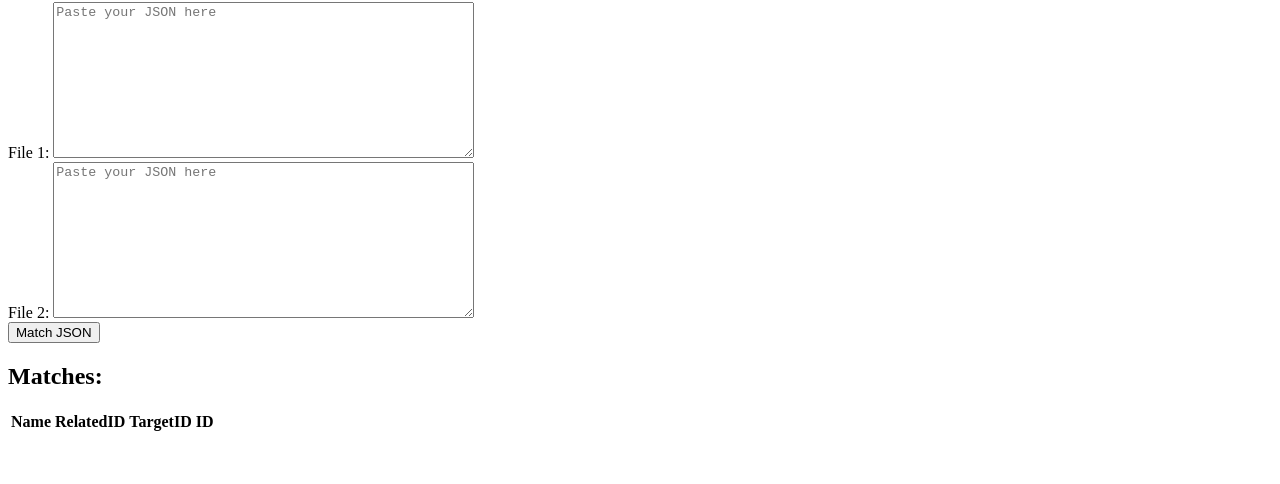
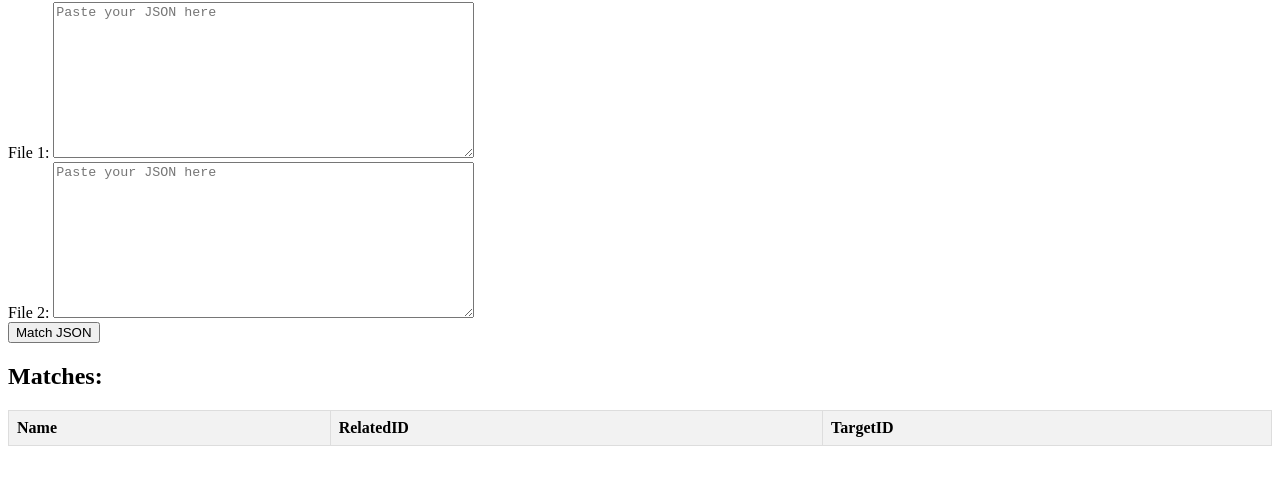
Before and after one commit to william4122/arching, a plain HTML site: page index.html in a window 1280 px wide. Shown: the part 78-562 px from the top of the page. Drawn offline with Linux system fonts and the light colour scheme.

Commit message:
Update index.html

```diff
--- a/index.html
+++ b/index.html
@@ -6,6 +6,23 @@
     <title>JSON Matching</title>
     <!-- Reference your external JavaScript file here -->
     <script src="script.js"></script>
+    <style>
+        /* Add some basic styling for the table */
+        table {
+            border-collapse: collapse;
+            width: 100%;
+        }
+
+        th, td {
+            border: 1px solid #dddddd;
+            text-align: left;
+            padding: 8px;
+        }
+
+        th {
+            background-color: #f2f2f2;
+        }
+    </style>
 </head>
 <body>
     <h1>JSON Matching Tool</h1>
@@ -31,7 +48,6 @@
                 <th>Name</th>
                 <th>RelatedID</th>
                 <th>TargetID</th>
-                <th>ID</th>
             </tr>
         </thead>
         <tbody id="matchesBody"></tbody>
@@ -41,7 +57,6 @@
     <script>
         // Your existing JavaScript code
 // script.js
-// Inside matchJson function
 function matchJson() {
     const file1Input = document.getElementById('file1');
     const file2Input = document.getElementById('file2');
@@ -54,10 +69,6 @@ function matchJson() {
 
     const file1Data = JSON.parse(file1Input.value);
     const file2Data = JSON.parse(file2Input.value);
-
-    // Debugging: Log the parsed data
-    console.log('file1Data:', file1Data);
-    console.log('file2Data:', file2Data);
 
     // Perform matching logic
     matchAndDisplay(file1Data, file2Data);
@@ -77,8 +88,7 @@ function matchAndDisplay(file1Data, file2Data) {
                 matches.push({
                     Name: name,
                     RelatedID: entry2.relatedId || 'N/A',
-                    TargetID: targetId,
-                    ID: entry2.id || 'N/A'
+                    TargetID: targetId
                 });
             }
         }
@@ -96,7 +106,7 @@ function displayMatches(matches) {
         const noMatchesRow = document.createElement('tr');
         const noMatchesCell = document.createElement('td');
         noMatchesCell.textContent = 'No matches found.';
-        noMatchesCell.colSpan = 4; // Span across all columns
+        noMatchesCell.colSpan = 3; // Span across all columns
         noMatchesRow.appendChild(noMatchesCell);
         matchesBody.appendChild(noMatchesRow);
     } else {
@@ -108,13 +118,10 @@ function displayMatches(matches) {
             relatedIdCell.textContent = match.RelatedID;
             const targetIdCell = document.createElement('td');
             targetIdCell.textContent = match.TargetID;
-            const idCell = document.createElement('td');
-            idCell.textContent = match.ID;
 
             row.appendChild(nameCell);
             row.appendChild(relatedIdCell);
             row.appendChild(targetIdCell);
-            row.appendChild(idCell);
 
             matchesBody.appendChild(row);
         });
```
